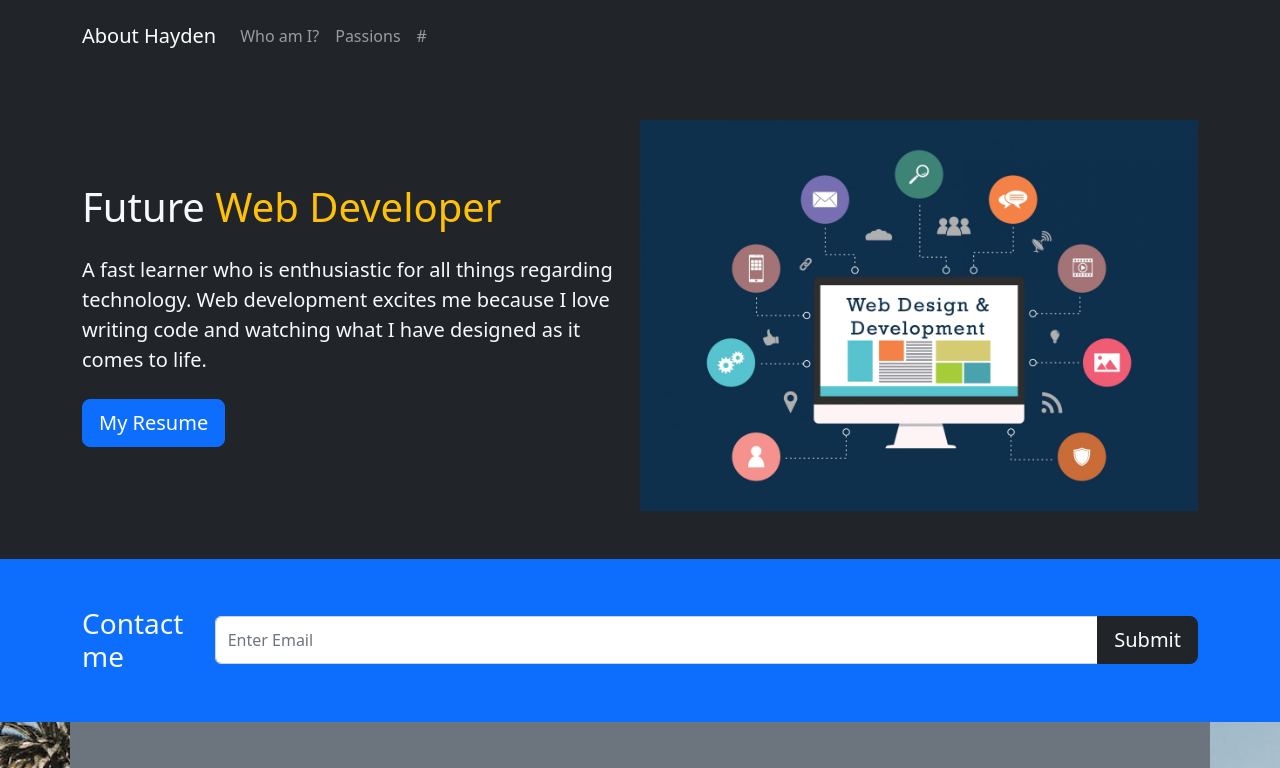
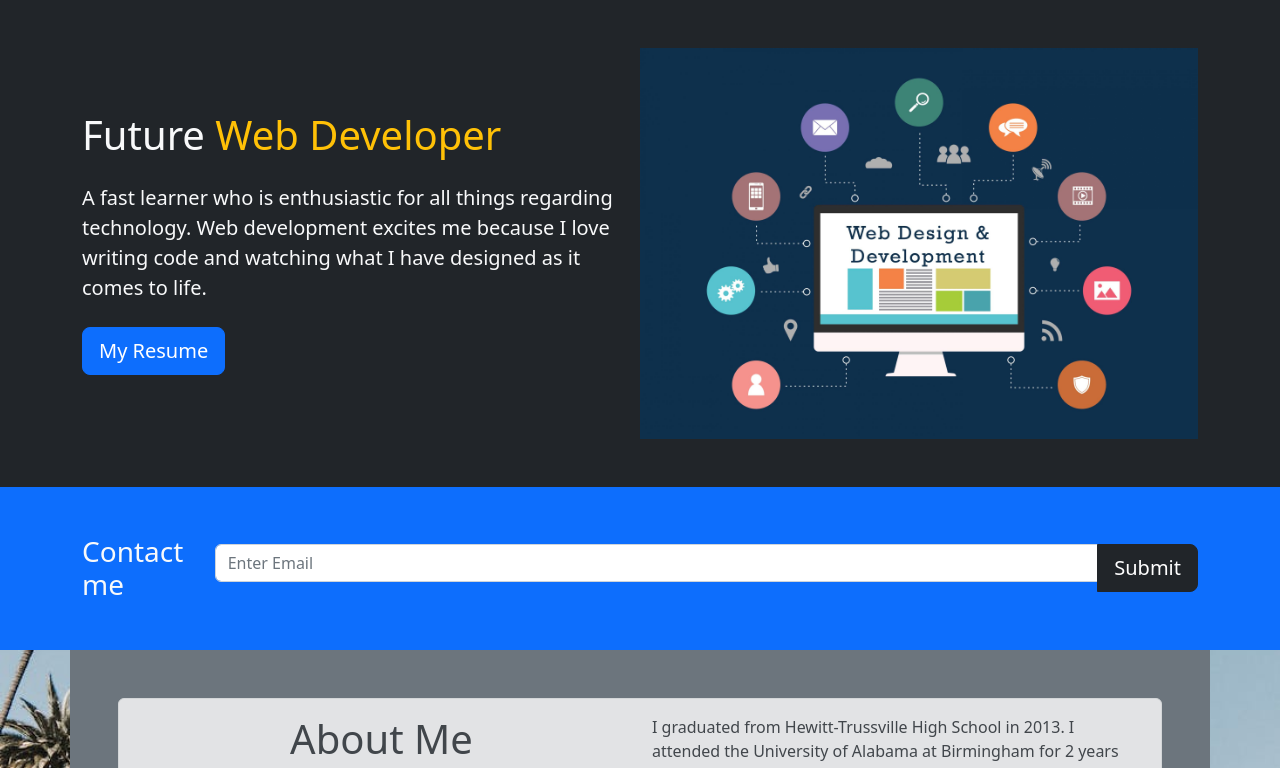
Before and after one commit to hpwills/AboutMePage, a plain HTML site: page index.html in a window 1280 px wide. Shown: the top 768 px of the page. Drawn offline with nearby package versions, Linux system fonts and the light colour scheme.

Commit message:
deleted nav

```diff
--- a/index.html
+++ b/index.html
@@ -20,28 +20,7 @@
 
 <!-- body starts here -->
 <body>
-  <!-- nav starts here -->
-  <nav class="navbar navbar-expand-lg bg-dark navbar-dark py-3">
-    <div class="container">
-      <a href="#" class="navbar-brand">About Hayden</a>
-      <button class="navbar-toggler" type="button" data-bs-toggle="collapse" data-bs-target="#navmenu">
-        <span class="navbar-toggler-icon"></span>
-      </button>
-      <div class="collapse navbar-collapse" id="navmenu">
-        <ul class="navbar-nav ml-auto">
-          <li class="nav-item">
-            <a href="#me" class="nav-link">Who am I?</a>
-          </li>
-          <li class="nav-item">
-            <a href="#passions" class="nav-link">Passions</a>
-          </li>
-          <li class="nav-item">
-            <a href="#music" class="nav-link">#</a>
-          </li>
-        </ul>
-      </div>
-    </div>
-  </nav>
+
   <!-- nav ends here -->
   <!--Showcase starts here-->
   <section class="bg-dark text-light p-5 text-center text-sm-start">
```
